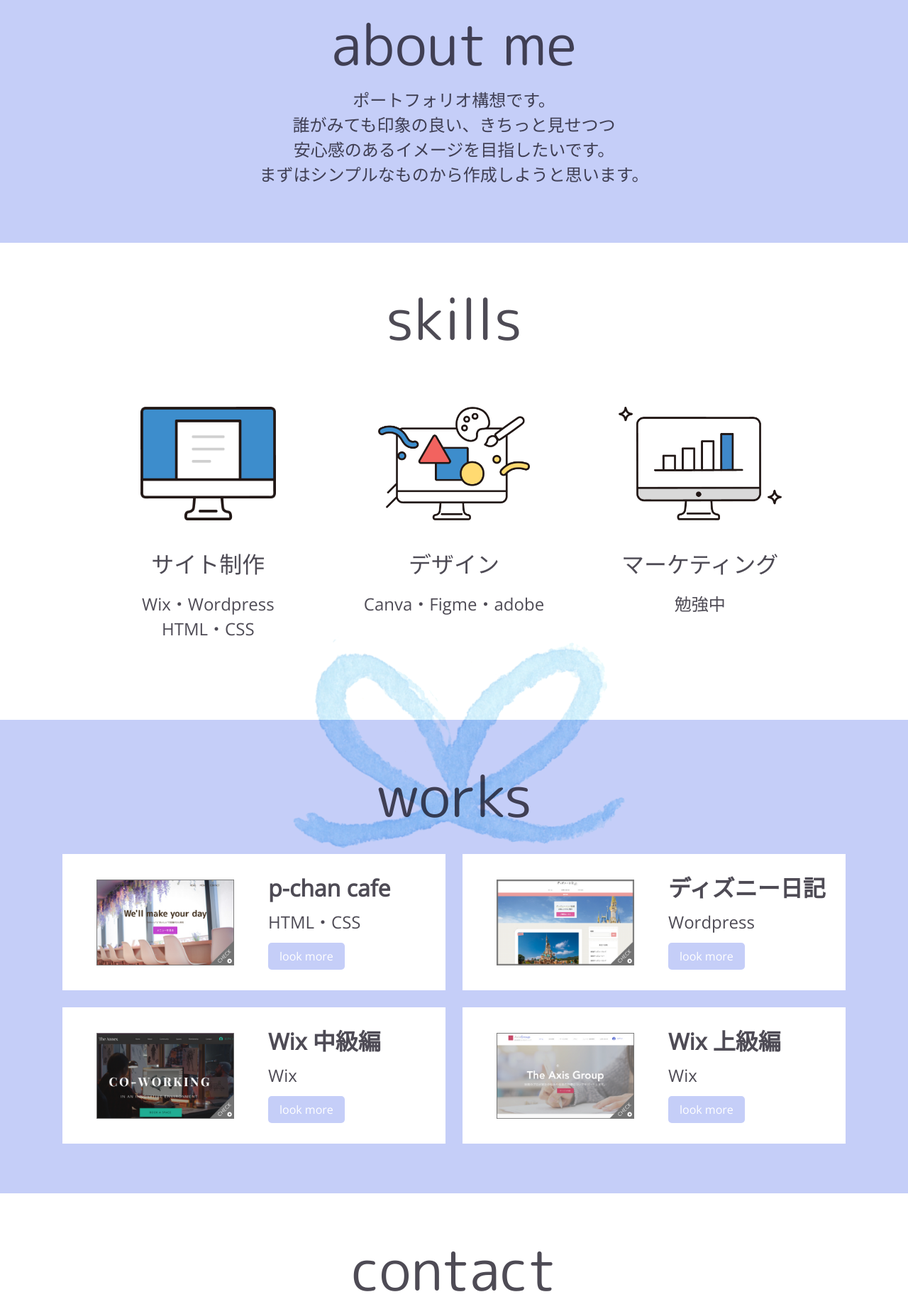
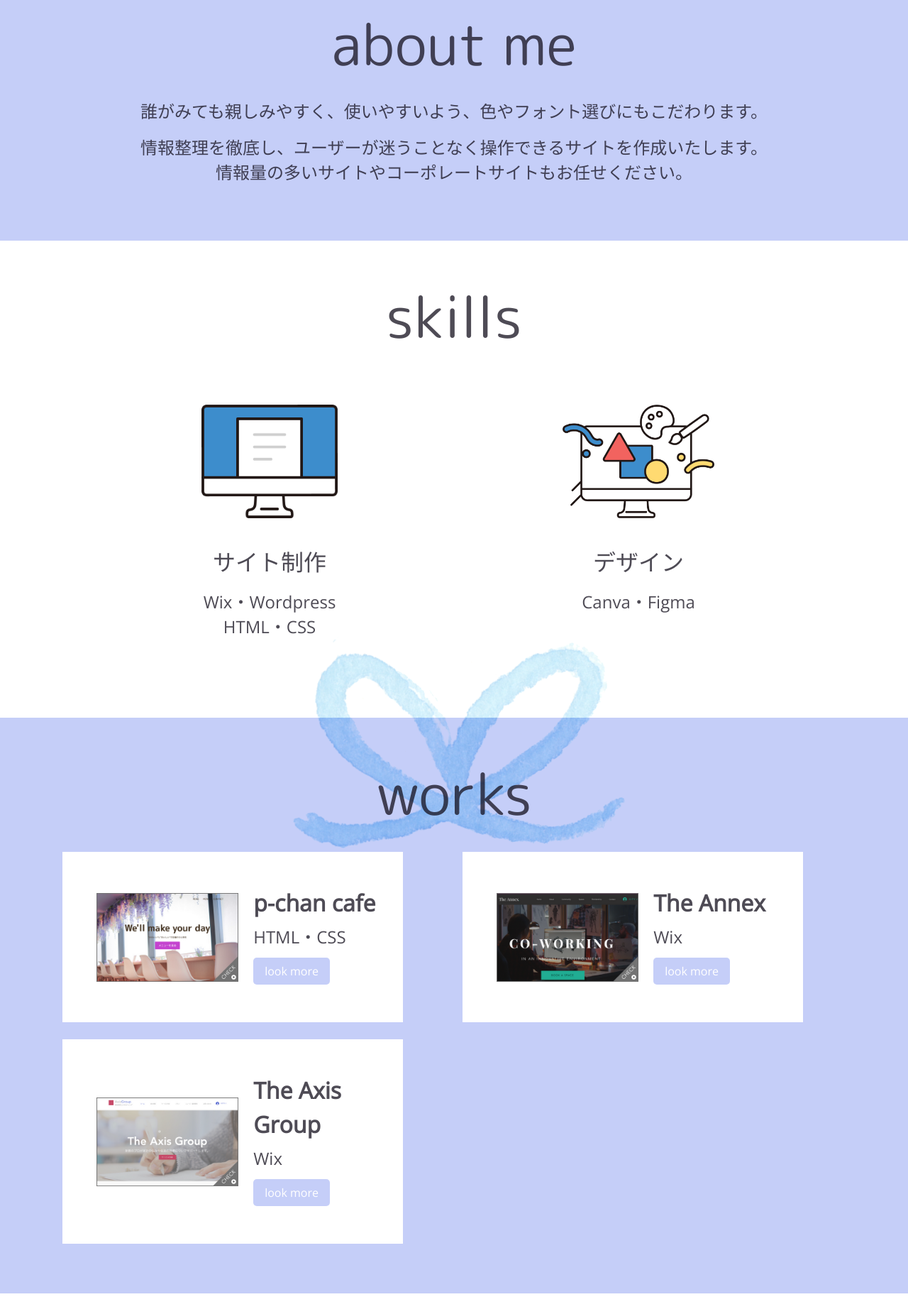
Before and after one commit to namep-chan/p-chanportfolio, a plain HTML site: page index.html in a window 1280 px wide. Shown: the part 851-2702 px from the top of the page at 71% size. Drawn offline with nearby package versions, Linux system fonts and the light colour scheme; some packages are replaced by stand-ins of ours.

Commit message:
Add files via upload

```diff
--- a/css/style.css
+++ b/css/style.css
@@ -54,9 +54,15 @@ header{
     position: fixed;
 }
 
+
 .site-logo{
     height:3rem;
+    min-width: 5rem;
+}
 
+.site-logo:hover{
+    opacity:0.5;
+	transition:0.3s;
 }
 
 .main-nav{
@@ -66,21 +72,28 @@ header{
 }
 
 .main-nav li{
-    margin-left: 2rem;
+    margin-left: 1.5rem;
 }
 
 .main-nav a{
     color: #666666;
 }
 
-.main-nav a:hover{
-    color: #5280F6;
+.main-nav :hover{
+	opacity:0.8;
+	transition:0.3s;
 }
 
 .icons{
     width: 2.5rem;
+    min-width: 2rem;
+    height:auto;
 }
 
+.icons:hover{
+	opacity:0.5;
+	transition:0.3s;
+}
 
 
 
@@ -141,6 +154,8 @@ footer p{
 
 .about p{
     font-size: 1.5rem;
+    margin-top: 1rem;
+
 }
 
 
@@ -199,29 +214,35 @@ footer p{
 .worksgrid{
     display: grid;
     gap: 1.5rem;
-    grid-template-columns:repeat(2,minmax(240px,1fr));
+    grid-template-columns:1fr 1fr;
     margin: 2% 0 2% 0;
 }
 
 .work{
     background-color: #fff;
-    padding: 1.5rem 0.5rem 1.5rem 3rem;
+    padding: 3rem 0.5rem 3rem 3rem;
     display: flex;
-    justify-content: space-between;
+    justify-content: space-evenly;
+    width: 480px;
 }
 
 .workimage{
-    width: 40%;
-   object-fit: contain;
+   width: 200px;
+   min-width: 200px;
+   height: auto;
    display: flex;
-   justify-content: center;
    align-items: center;
+}
 
+.workimage:hover{
+    opacity:0.5;
+	transition:0.3s;
 }
 
 .worktext{
     line-height: 3rem;
     width: 50%;
+   margin: auto 5% auto 5%;
 }
 
 .worktext h4{
@@ -238,7 +259,7 @@ footer p{
     background: #506cea54;
     color: #fff;
     border-radius: 5px;
-    margin-top: 1.5rem;
+    margin: auto auto auto 0;
     padding: 0.5rem 1rem;
     text-align: center;
 }
@@ -305,7 +326,6 @@ textarea{
     width: 70%;
 }
 
-
 textarea{
     width: 100%;
     max-width: 480px;
@@ -346,9 +366,25 @@ input[type="submit"]:hover{
 }
 
 
+/*レスポンシブ*/
+@media screen and (max-width: 1050px) {
+    .worksgrid{
+        display: block;
+        flex-direction: column;
+        justify-content: space-between;
+    }
+    .work{
+        margin-top: 1rem;
+        padding: 1rem;
+        width:480px;
+        margin: 1.5rem auto;
+    }
+}
+
+
 /*モバイル*/
 
-@media(max-width:600px){
+@media screen and (max-width: 600px) {
 
     /*header*/
 
@@ -368,7 +404,6 @@ input[type="submit"]:hover{
         background-color: #00000000;
     }
 
-    @media screen and (max-width: 600px) {
         .c-hamburger-menu__list {
           background-color: #eeeeeee9;
           align-items: flex-start;
@@ -389,7 +424,6 @@ input[type="submit"]:hover{
           transform: translateX(0%);
           transition: 0.3s;
         }
-      }
 
       .c-hamburger-menu__input {
         display: none;
@@ -417,7 +451,6 @@ input[type="submit"]:hover{
         margin: 0.5rem ;
       }
 
-      @media screen and (max-width: 600px) {
         .c-hamburger-menu__button {
           align-items: center;
           appearance: none;
@@ -431,7 +464,6 @@ input[type="submit"]:hover{
           justify-content: center;
           width: 2rem;
         }
-      }
 
       .c-hamburger-menu__button-mark {
         background-color:rgba(20, 16, 29, 0.752);
@@ -441,7 +473,6 @@ input[type="submit"]:hover{
         width: 1.25rem;
       }
 
-      @media screen and (max-width: 600px) {
         #hamburger:checked
           ~ .c-hamburger-menu__button
           .c-hamburger-menu__button-mark:nth-of-type(1) {
@@ -459,7 +490,6 @@ input[type="submit"]:hover{
           transform: translate(2px, 3px) rotate(-45deg);
           transform-origin: 0%;
         }
-      }
 
 
 
@@ -469,11 +499,11 @@ input[type="submit"]:hover{
     }
 
     .name-title{
-        font-size: 2.5rem;
+        font-size: 4rem;
     }
 
     .name-t p{
-        font-size: 1rem;
+        font-size: 2rem;
     }
 
     /*about*/
@@ -525,10 +555,12 @@ input[type="submit"]:hover{
     .work{
         margin-top: 1rem;
         padding: 1rem;
+        width: auto;
     }
 
     .worktext{
         line-height: 2rem;
+        margin: auto auto auto 10%;
     }
 
     .work h4{
--- a/index.html
+++ b/index.html
@@ -57,10 +57,11 @@
        <div class="about wrapper">
          <h3 class="about-title">about me</h3>
          <p>
-            ポートフォリオ構想です。<br>
-            誰がみても印象の良い、きちっと見せつつ<br>
-            安心感のあるイメージを目指したいです。<br>
-            まずはシンプルなものから作成しようと思います。
+            誰がみても親しみやすく、使いやすいよう、色やフォント選びにもこだわります。
+         </p>
+         <p>
+            情報整理を徹底し、ユーザーが迷うことなく操作できるサイトを作成いたします。<br>
+            情報量の多いサイトやコーポレートサイトもお任せください。<br>
          </p>
        </div>
      </div>
@@ -77,12 +78,7 @@
              <div class="skill">
                 <img src="images/skill2.png" alt="スキル2" class="skillimage">
                 <h3>デザイン</h3>
-                <p>Canva・Figme・adobe</p>
-             </div>
-             <div class="skill">
-                <img src="images/skill3.png" alt="スキル3" class="skillimage">
-                <h3>マーケティング</h3>
-                <p>勉強中</p>
+                <p>Canva・Figma</p>
              </div>
             </div>
         </div>
@@ -95,38 +91,30 @@
       <h3 class="works-title">works</h3>
 
          <div class="worksgrid">
-            <section class="work">
-                <a href="https://namep-chan.github.io/p-chancafe/" class="workimage"><img src="images/work1p-chancafe.png" alt="p-chancafe"></a>
+            <div class="work">
+                <a href="https://namep-chan.github.io/p-chancafe/" class="workimage" target="_blank" rel="noopener noreferrer"><img src="images/work1p-chancafe.png" alt="p-chancafe"></a>
                 <aside class="worktext">
                      <h4>p-chan cafe</h4>
                      <p>HTML・CSS</p>
-                     <a href="https://namep-chan.github.io/p-chancafe/" class="btn">look more</a>
+                     <a href="https://namep-chan.github.io/p-chancafe/" class="btn" target="_blank" rel="noopener noreferrer">look more</a>
                 </aside>
-            </section>
-            <section class="work">
-               <a href="https://p-chan.net/" class="workimage"><img src="images/work2ディズニー日記.png" alt="ディズニー日記"></a>
+               </div>
+            <div class="work">
+               <a href="https://taiyakitubuanha.wixsite.com/my-site-1" class="workimage" target="_blank" rel="noopener noreferrer"> <img src="images/work3wix中級.png" alt="wix中級"></a>
                <aside class="worktext">
-                    <h4>ディズニー日記</h4>
-                    <p>Wordpress</p>
-                    <a href="https://p-chan.net/" class="btn">look more</a>
+                    <h4>The Annex</h4>
+                    <p>Wix</p>
+                    <a href="https://taiyakitubuanha.wixsite.com/my-site-1" class="btn" target="_blank" rel="noopener noreferrer">look more</a>
                </aside>
-           </section>
-            <section class="work">
-               <a href="https://taiyakitubuanha.wixsite.com/my-site-1" class="workimage"> <img src="images/work3wix中級.png" alt="wix中級"></a>
-               <aside class="worktext">
-                    <h4>Wix 中級編</h4>
-                    <p>Wix</p>
-                    <a href="https://taiyakitubuanha.wixsite.com/my-site-1" class="btn">look more</a>
-               </aside>
-           </section>
-           <section class="work">
-            <a href="https://taiyakitubuanha.wixsite.com/my-site-3" class="workimage"> <img src="images/work4wix上級.png" alt="wix上級"></a>
+            </div>
+           <div class="work">
+            <a href="https://taiyakitubuanha.wixsite.com/my-site-3" class="workimage" target="_blank" rel="noopener noreferrer"> <img src="images/work4wix上級.png" alt="wix上級"></a>
             <aside class="worktext">
-                 <h4>Wix 上級編</h4>
+                 <h4>The Axis Group</h4>
                  <p>Wix</p>
-                 <a href="https://taiyakitubuanha.wixsite.com/my-site-3" class="btn">look more</a>
+                 <a href="https://taiyakitubuanha.wixsite.com/my-site-3" class="btn" target="_blank" rel="noopener noreferrer">look more</a>
             </aside>
-            </section>
+         </div>
 
          </div>
      </div>
@@ -161,7 +149,7 @@
           </form>
 
           <aside class="coment">
-            制作のご依頼・ご相談など<br>
+            ホームページ制作のご依頼・ご相談など<br>
             お気軽にお問い合わせください。
           </aside>
         </div>
```
